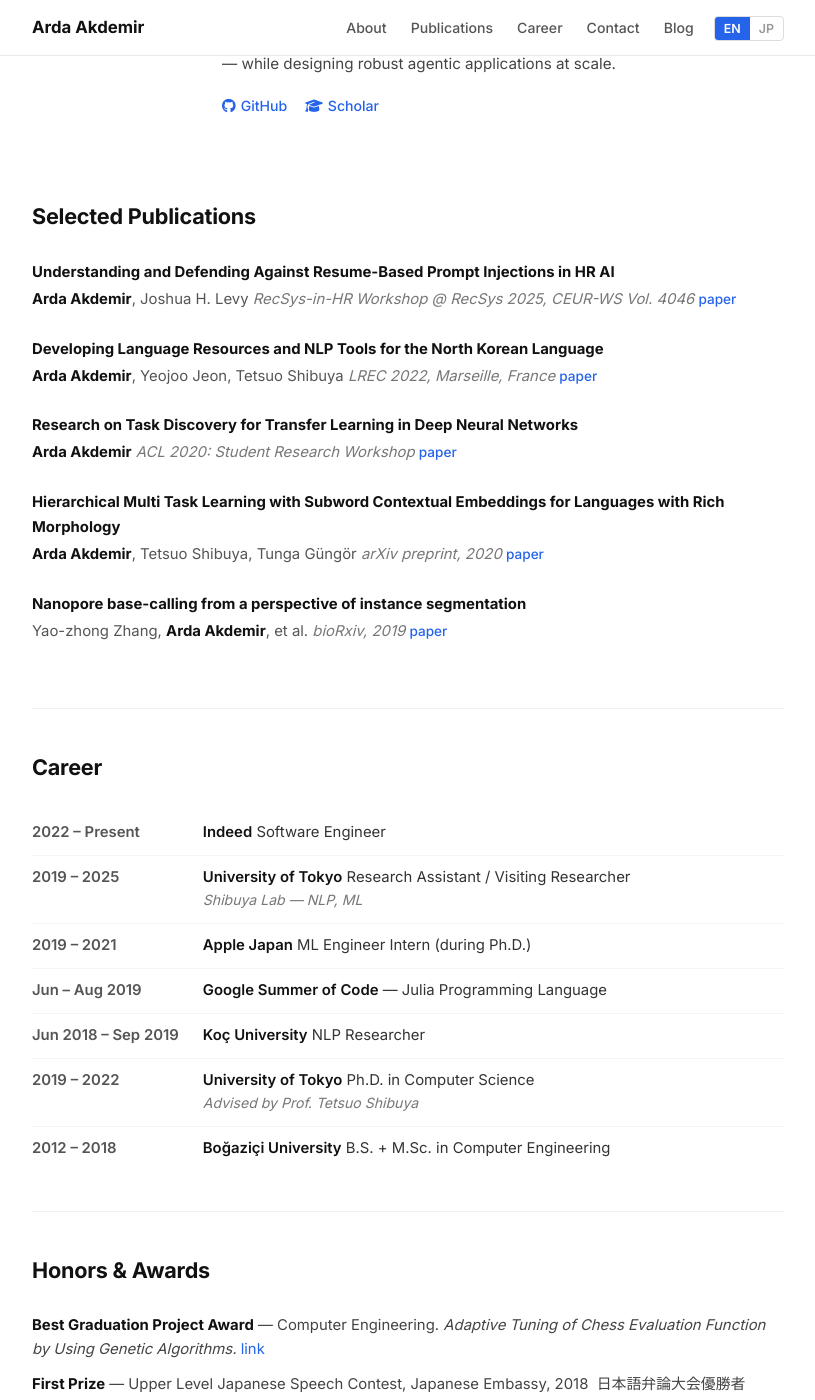
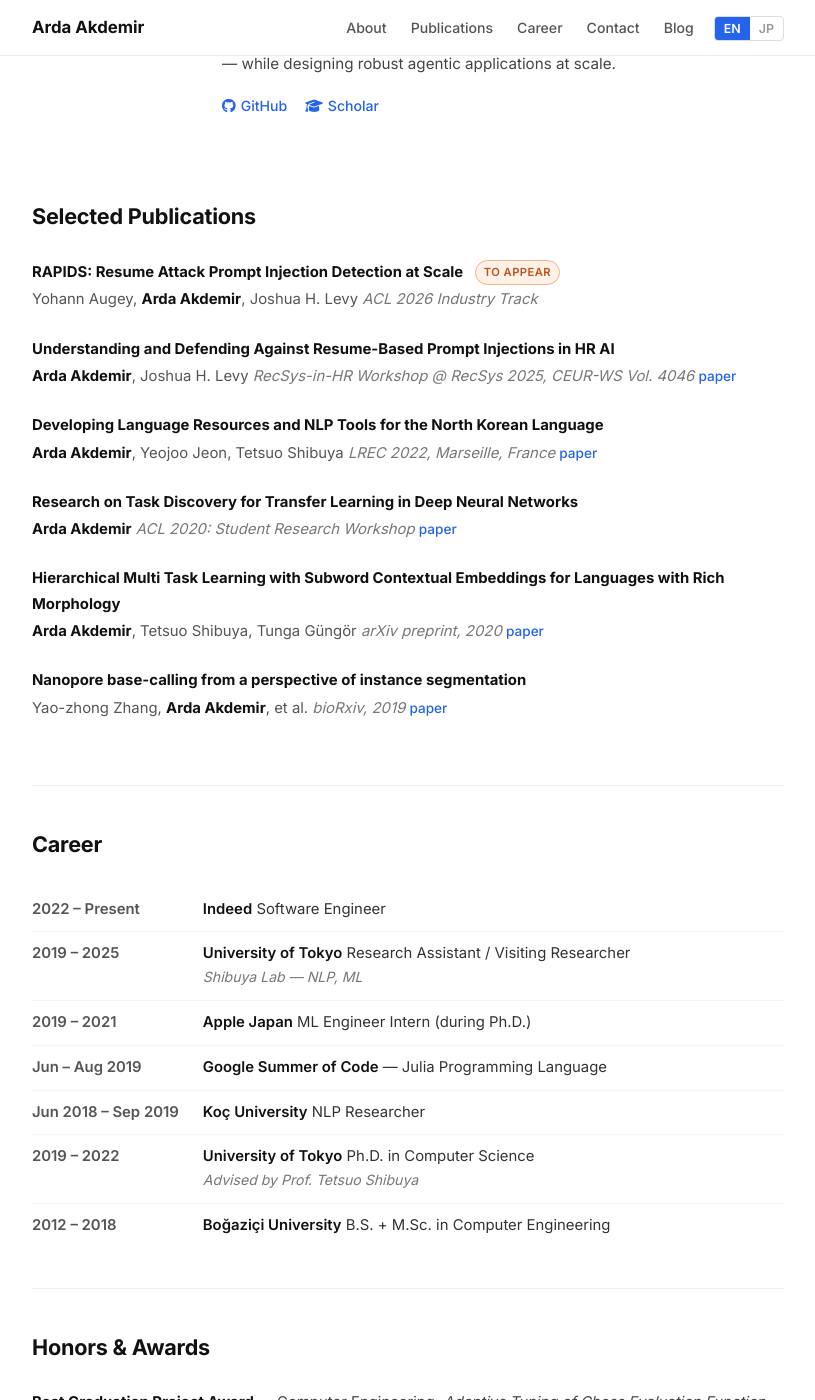
Before and after one commit to ardakdemir/ardakdemir.github.io, a Jekyll site: the page built from index.md, in a window 1280 px wide and 1400 px high, scrolled down 400 px. Shown: the whole window, without its empty margins (232-1047 px from the left). Built offline with Jekyll 4.4.1, drawn with Linux system fonts in a browser that asks for light colours.

Commit message:
Add upcoming ACL 2026 Industry Track publication (RAPIDS)
Add RAPIDS to Selected Publications with bilingual "To appear" /
"発表予定" badge, and add accompanying .pub-badge style.

Made-with: Cursor

```diff
--- a/_includes/themes/twitter/default.html
+++ b/_includes/themes/twitter/default.html
@@ -291,6 +291,21 @@
         margin-right: 12px;
       }
 
+      .pub-item .pub-badge {
+        display: inline-block;
+        margin-left: 8px;
+        padding: 2px 8px;
+        font-size: 0.7rem;
+        font-weight: 600;
+        letter-spacing: 0.04em;
+        text-transform: uppercase;
+        color: #b8541d;
+        background: #fff1e6;
+        border: 1px solid #f3b48a;
+        border-radius: 999px;
+        vertical-align: middle;
+      }
+
       /* ===== Awards ===== */
       .award-list {
         list-style: none;
--- a/index.md
+++ b/index.md
@@ -46,6 +46,12 @@ keywords: Machine Learning, Deep Learning, NLP, Bioinformatics
   <h2 data-lang="ja">主要論文</h2>
 
   <ul class="pub-list">
+
+    <li class="pub-item">
+      <span class="pub-title">RAPIDS: Resume Attack Prompt Injection Detection at Scale <span class="pub-badge" data-lang="en">To appear</span><span class="pub-badge" data-lang="ja">発表予定</span></span>
+      <span class="pub-authors">Yohann Augey, <span class="me">Arda Akdemir</span>, Joshua H. Levy</span>
+      <span class="pub-venue">ACL 2026 Industry Track</span>
+    </li>
 
     <li class="pub-item">
       <span class="pub-title">Understanding and Defending Against Resume-Based Prompt Injections in HR AI</span>
```
